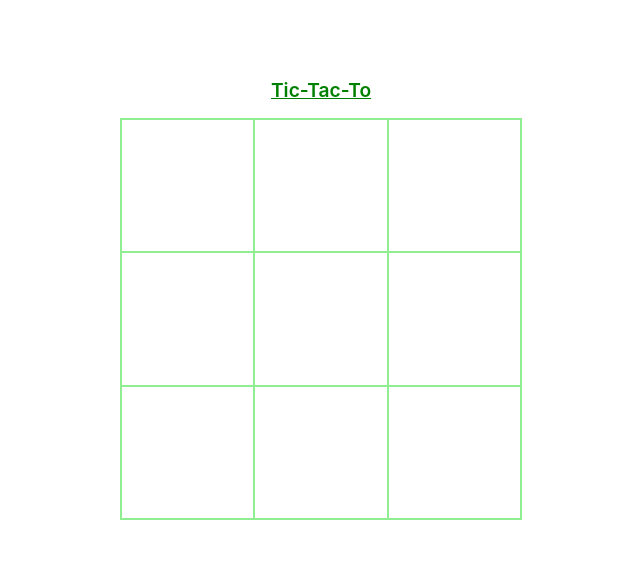
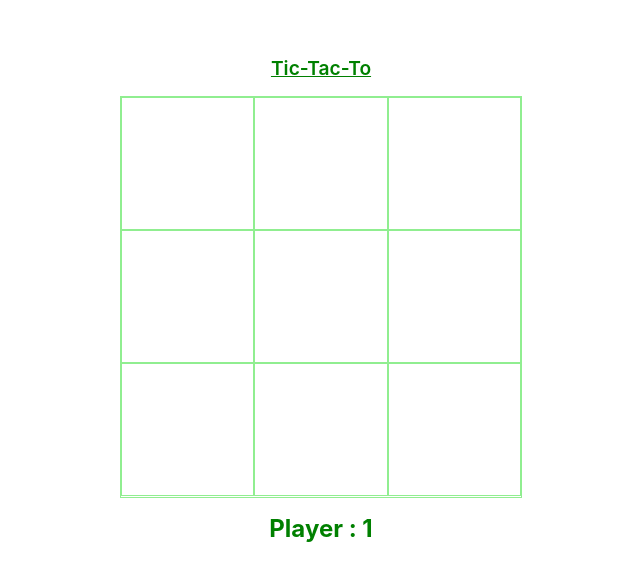
Before and after one commit to onifs10/tictac, a React (Vite) app: page / in a window 1280 px wide. Shown: the part 101-682 px from the top of the page, without its empty margins (319-959 px from the left). Built offline with nearby package versions, Linux system fonts and the light colour scheme; a web font is replaced by a local one.

Commit message:
ui completed

```diff
--- a/src/App.css
+++ b/src/App.css
@@ -63,4 +63,11 @@
   border: 1.5px solid lightgreen;
   background-color: lightgreen;
 }
+
+.App .player {
+  padding-top: 1rem;
+  font-size: 1.5rem;
+  font-weight: bold;
+  color: green;
+}
 /*# sourceMappingURL=App.css.map */
--- a/src/App.jsx
+++ b/src/App.jsx
@@ -21,7 +21,8 @@ const TickTack = () => {
       setPlayer(1)
     }
   }
-  return <div className='tic_tac'>
+  return <>
+      <div className='tic_tac'>
         <Square player={player} played={played} id={1}/>
         <Square player={player} played={played} id={2}/>
         <Square player={player} played={played} id={3}/>
@@ -32,6 +33,10 @@ const TickTack = () => {
         <Square player={player} played={played} id={8}/>
         <Square player={player} played={played} id={9}/>
     </div>
+    <div className="player">
+      Player : {player}
+    </div>
+  </>
 }
 
 const Square = ({id, player, played}) => {
--- a/src/App.scss
+++ b/src/App.scss
@@ -43,4 +43,11 @@
       }
     }
   }
+  .player{
+    padding-top: 1rem;
+    font-size: 1.5rem;
+    font-weight: bold;
+    color: green;
+
+  }
 }
```
Also changed, not shown: 1 other file (tests, documents, lock files or other folders). Lines whose indentation alone changed are shown as unchanged.
